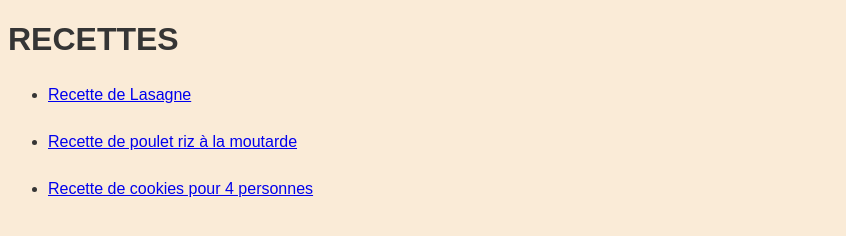
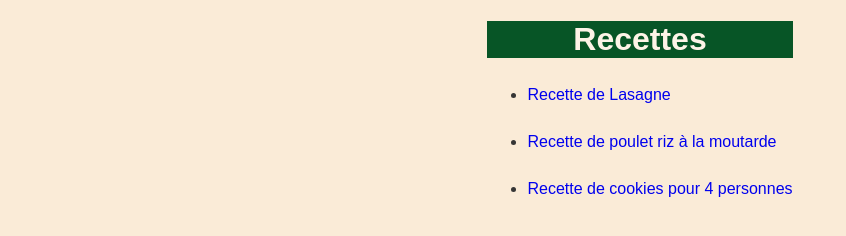
Before and after one commit to SlyCatDev/recipes, a plain HTML site: page index.html in a window 1280 px wide. Shown: the whole page, without its empty margins (0-846 px from the left). Drawn offline with Linux system fonts and the light colour scheme.

Commit message:
add basics css

```diff
--- a/index.html
+++ b/index.html
@@ -3,32 +3,20 @@
 <head>
     <meta charset="UTF-8">
     <meta name="viewport" content="width=device-width, initial-scale=1.0">
+    <link rel="stylesheet" href="style.css">
     <title>Recettes</title>
-     <!-- using css as minimum as possible -->
-    <!-- trying to use more html commands -->
-  <style>
-    body {
-      font-family: Arial, Helvetica, sans-serif;
-      color: rgb(53, 53, 53);
-      background-color: antiquewhite;
-    }
-    h1 {
-      text-transform: uppercase;
-    }
-    a {
-      line-height: 29px;
-    }
-</style>
 </head>
 <body>
+  <div class="title-page1">
     <h1>Recettes</h1>
+  </div>
 
     <ul>
-        <li><a href="recipes/lasagne.html" target="_blank" rel="noopener noreferrer">Recette de Lasagne</a></li>
+        <li><a href="lasagne.html" target="_blank" rel="noopener noreferrer">Recette de Lasagne</a></li>
 <br>
-        <li><a href="recipes/poulet.html"target="_blank" rel="noopener noreferrer">Recette de poulet riz à la moutarde</a></li>
+        <li><a href="poulet.html"target="_blank" rel="noopener noreferrer">Recette de poulet riz à la moutarde</a></li>
 <br>
-        <li><a href="recipes/cookies.html"target="_blank" rel="noopener noreferrer">Recette de cookies pour 4 personnes</a></li>
+        <li><a href="cookies.html"target="_blank" rel="noopener noreferrer">Recette de cookies pour 4 personnes</a></li>
     </ul>
 
 </body>
--- /dev/null
+++ b/style.css
@@ -0,0 +1,22 @@
+html{
+    display: flex;
+}
+body {
+    font-family: Arial, Helvetica, sans-serif;
+    color: rgb(53, 53, 53);
+    background-color: antiquewhite;
+    margin: auto;
+}
+.title-page1 h1{
+    color: hsla(35.45454545454547, 84.62%, 94.90%, 1.00);
+    background-color: #075526;
+    text-align: center;
+    align-items: center;
+    justify-content: center;
+    height: 100%;
+    width: auto;
+}
+a {
+    line-height: 29px;
+    text-decoration: none;
+}
```
Also changed, not shown: cookies.html (renamed from recipes/cookies.html, +4 -2 lines), lasagne.html (renamed from recipes/lasagne.html, +4 -1 lines), poulet.html (renamed from recipes/poulet.html, +4 -2 lines).
